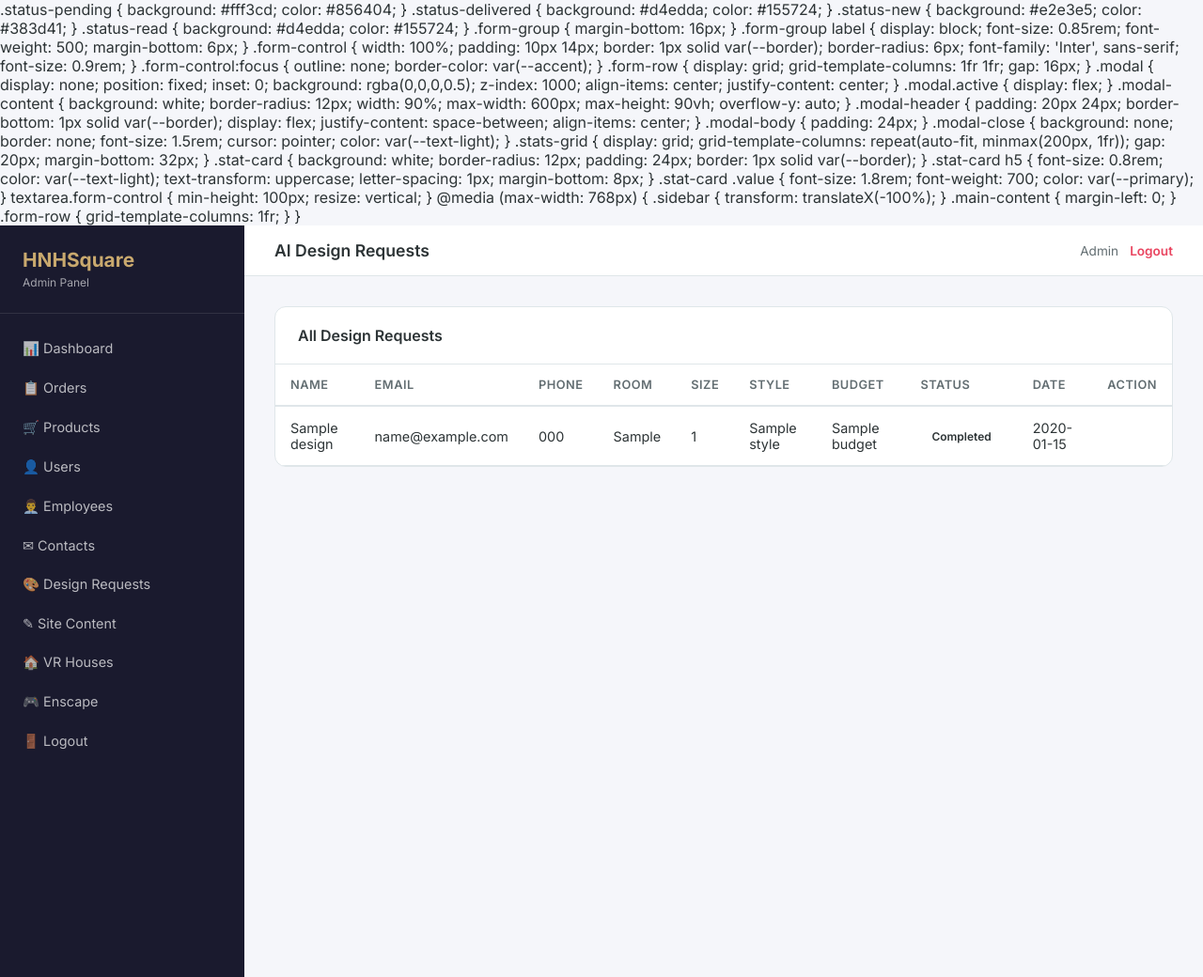
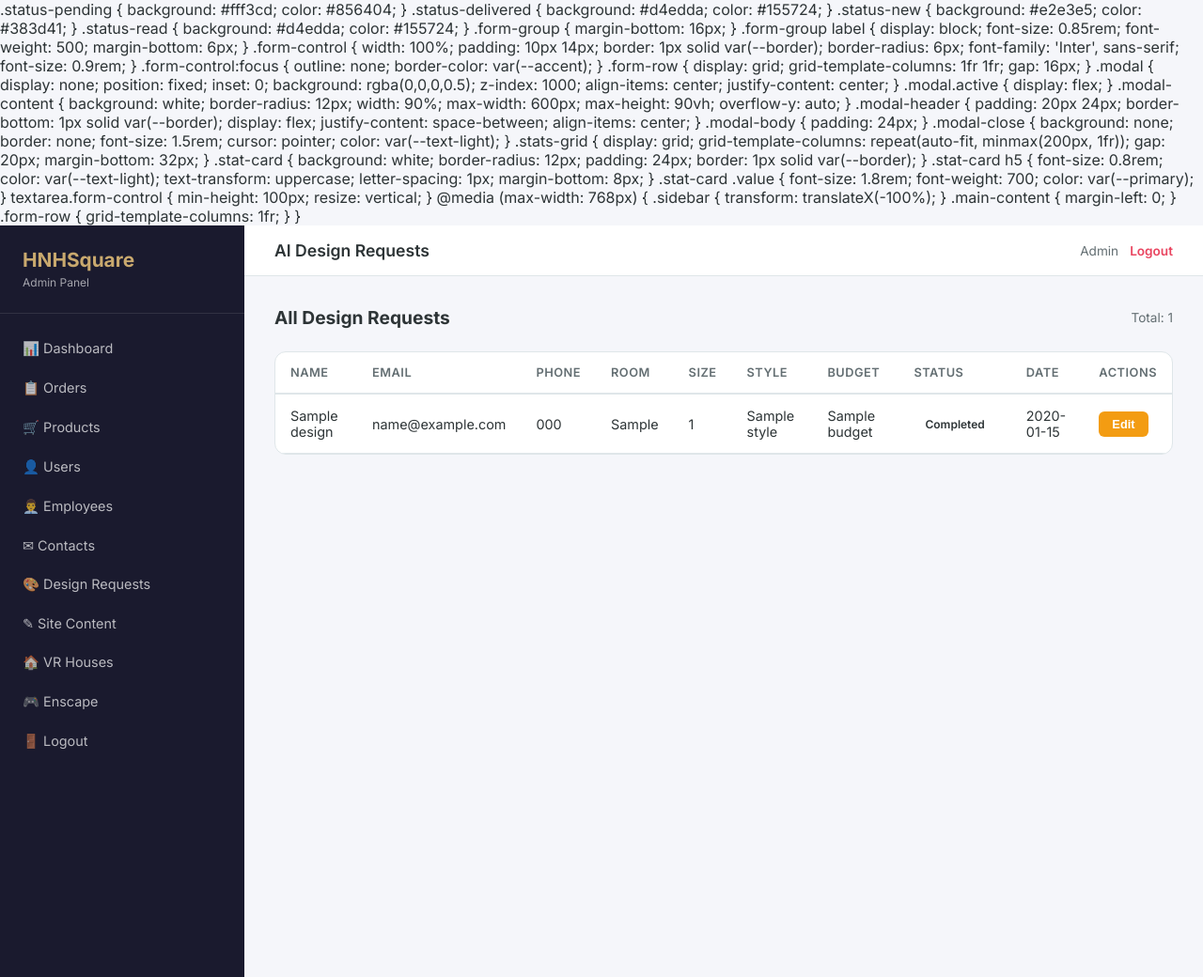
Before and after one commit to ganesharya/hnhsquare, a Python web app: template templates/admin/designs.html in a window 1280 px wide. Shown: the whole page at 94% size. Run offline with Jinja, Linux system fonts and the light colour scheme; the template is opened without the code that fills it: most values are stand-ins (such as "Sample title", 1, 10 or a date in 2020).

Commit message:
Add design request editing in admin panel

```diff
--- a/templates/admin/designs.html
+++ b/templates/admin/designs.html
@@ -2,5 +2,111 @@
 {% block title %}Design Requests{% endblock %}
 {% block page_title %}AI Design Requests{% endblock %}
 {% block content %}
-<div class="card"><div class="card-header"><h4>All Design Requests</h4></div><div class="card-body" style="padding: 0;"><table class="table"><thead><tr><th>Name</th><th>Email</th><th>Phone</th><th>Room</th><th>Size</th><th>Style</th><th>Budget</th><th>Status</th><th>Date</th><th>Action</th></tr></thead><tbody>{% for d in designs %}<tr><td>{{ d.name }}</td><td>{{ d.email }}</td><td>{{ d.phone or 'N/A' }}</td><td>{{ d.room_type }}</td><td>{{ d.room_size or 'N/A' }}</td><td>{{ d.style or 'N/A' }}</td><td>{{ d.budget or 'N/A' }}</td><td><span class="status-badge status-{{ d.status }}">{{ d.status|title }}</span></td><td>{{ d.created_at[:10] }}</td><td>{% if d.status == 'new' %}<a href="/admin/design/mark/{{ d.id }}" class="btn btn-sm btn-success">Mark Read</a>{% endif %}</td></tr>{% else %}<tr><td colspan="10" style="text-align: center; color: var(--text-light); padding: 40px;">No design requests</td></tr>{% endfor %}</tbody></table></div></div>
+
+<div style="display: flex; justify-content: space-between; align-items: center; margin-bottom: 24px;">
+    <h2 style="font-size: 1.2rem;">All Design Requests</h2>
+    <span class="text-muted">Total: {{ designs|length }}</span>
+</div>
+
+<div class="card">
+    <div class="card-body" style="padding: 0;">
+        <table class="table">
+            <thead>
+                <tr>
+                    <th>Name</th>
+                    <th>Email</th>
+                    <th>Phone</th>
+                    <th>Room</th>
+                    <th>Size</th>
+                    <th>Style</th>
+                    <th>Budget</th>
+                    <th>Status</th>
+                    <th>Date</th>
+                    <th>Actions</th>
+                </tr>
+            </thead>
+            <tbody>
+                {% for d in designs %}
+                <tr>
+                    <td>{{ d.name }}</td>
+                    <td>{{ d.email }}</td>
+                    <td>{{ d.phone or 'N/A' }}</td>
+                    <td>{{ d.room_type }}</td>
+                    <td>{{ d.room_size or 'N/A' }}</td>
+                    <td>{{ d.style or 'N/A' }}</td>
+                    <td>{{ d.budget or 'N/A' }}</td>
+                    <td><span class="status-badge status-{{ d.status }}">{{ d.status|title }}</span></td>
+                    <td>{{ d.created_at[:10] }}</td>
+                    <td>
+                        <button class="btn btn-sm btn-warning" onclick="openEditModal({{ d.id }}, '{{ d.name|replace("'", "\\'") }}', '{{ d.email|replace("'", "\\'") }}', '{{ d.phone|replace("'", "\\'") }}', '{{ d.room_type|replace("'", "\\'") }}', '{{ d.room_size|replace("'", "\\'") }}', '{{ d.style|replace("'", "\\'") }}', '{{ d.budget|replace("'", "\\'") }}', '{{ d.notes|replace("'", "\\'") }}', '{{ d.status }}')">Edit</button>
+                        {% if d.status == 'new' %}
+                        <a href="/admin/design/mark/{{ d.id }}" class="btn btn-sm btn-success">Mark Read</a>
+                        {% endif %}
+                    </td>
+                </tr>
+                {% else %}
+                <tr><td colspan="10" style="text-align: center; color: var(--text-light); padding: 40px;">No design requests</td></tr>
+                {% endfor %}
+            </tbody>
+        </table>
+    </div>
+</div>
+
+<!-- Edit Design Modal -->
+<div class="modal" id="editDesignModal">
+    <div class="modal-content">
+        <div class="modal-header">
+            <h3>Edit Design Request</h3>
+            <button class="modal-close" onclick="closeModal('editDesignModal')">&times;</button>
+        </div>
+        <div class="modal-body">
+            <form action="" method="POST" id="editDesignForm">
+                <div class="form-row">
+                    <div class="form-group"><label>Name</label><input type="text" name="name" id="edit_name" class="form-control" required></div>
+                    <div class="form-group"><label>Email</label><input type="email" name="email" id="edit_email" class="form-control" required></div>
+                </div>
+                <div class="form-row">
+                    <div class="form-group"><label>Phone</label><input type="text" name="phone" id="edit_phone" class="form-control"></div>
+                    <div class="form-group"><label>Room Type</label><input type="text" name="room_type" id="edit_room_type" class="form-control"></div>
+                </div>
+                <div class="form-row">
+                    <div class="form-group"><label>Room Size</label><input type="text" name="room_size" id="edit_room_size" class="form-control"></div>
+                    <div class="form-group"><label>Style</label><input type="text" name="style" id="edit_style" class="form-control"></div>
+                </div>
+                <div class="form-row">
+                    <div class="form-group"><label>Budget</label><input type="text" name="budget" id="edit_budget" class="form-control"></div>
+                    <div class="form-group"><label>Status</label>
+                        <select name="status" id="edit_status" class="form-control">
+                            <option value="new">New</option>
+                            <option value="read">Read</option>
+                            <option value="in_progress">In Progress</option>
+                            <option value="completed">Completed</option>
+                            <option value="archived">Archived</option>
+                        </select>
+                    </div>
+                </div>
+                <div class="form-group"><label>Notes</label><textarea name="notes" id="edit_notes" class="form-control" rows="3"></textarea></div>
+                <button type="submit" class="btn btn-primary">Update Design Request</button>
+            </form>
+        </div>
+    </div>
+</div>
+
+<script>
+function openModal(id) { document.getElementById(id).classList.add('active'); }
+function closeModal(id) { document.getElementById(id).classList.remove('active'); }
+function openEditModal(id, name, email, phone, room_type, room_size, style, budget, notes, status) {
+    document.getElementById('editDesignForm').action = '/admin/design/edit/' + id;
+    document.getElementById('edit_name').value = name;
+    document.getElementById('edit_email').value = email;
+    document.getElementById('edit_phone').value = phone;
+    document.getElementById('edit_room_type').value = room_type;
+    document.getElementById('edit_room_size').value = room_size;
+    document.getElementById('edit_style').value = style;
+    document.getElementById('edit_budget').value = budget;
+    document.getElementById('edit_notes').value = notes;
+    document.getElementById('edit_status').value = status;
+    openModal('editDesignModal');
+}
+</script>
 {% endblock %}
```
Also changed, not shown: app.py (+26 -0 lines), embedded.py (+1 -1 lines).
